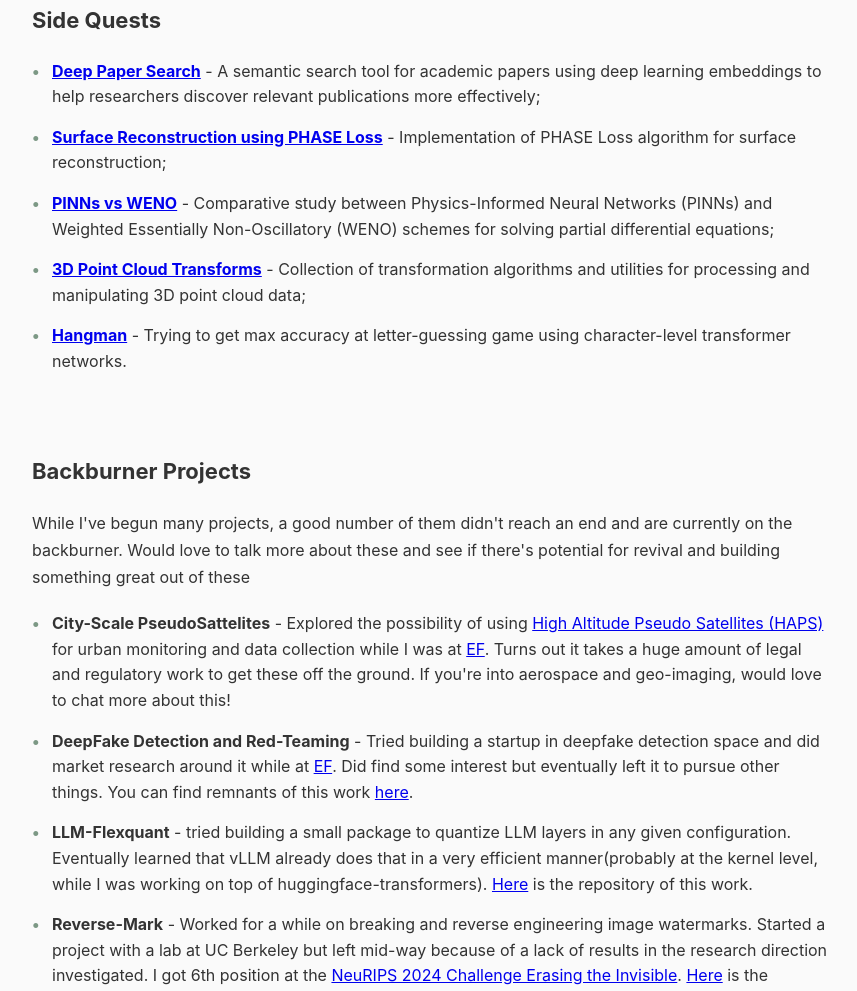
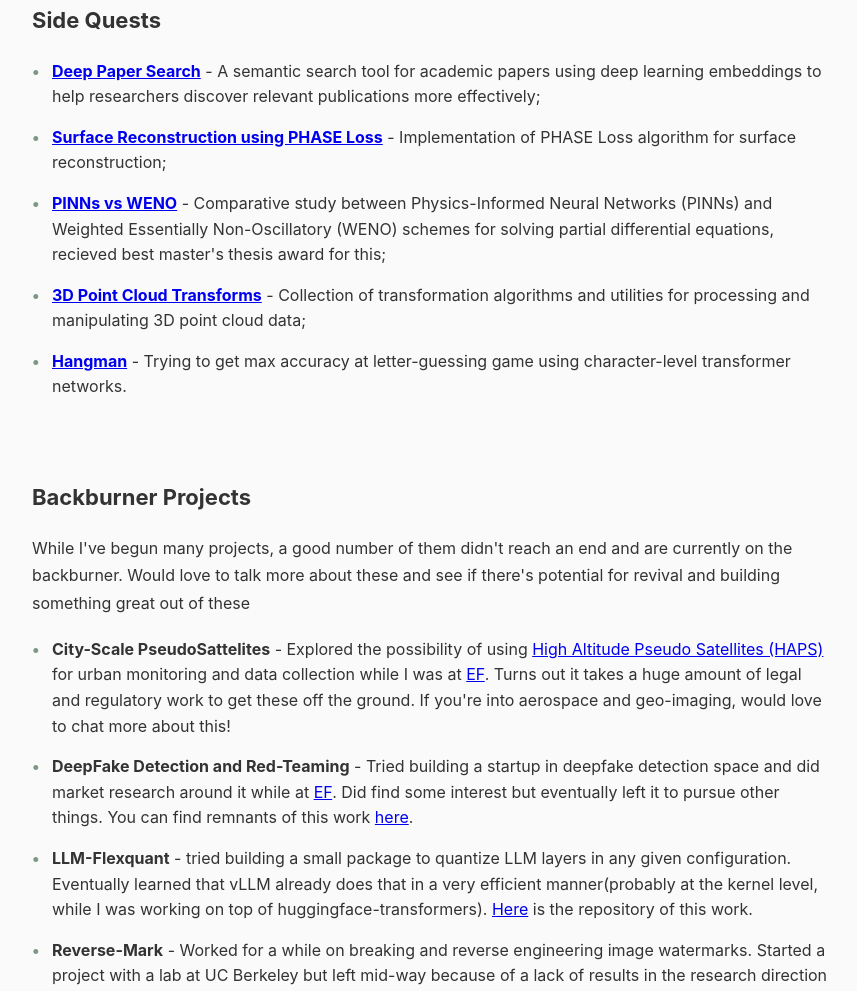
Before and after one commit to mr-sarthakgupta/mr-sarthakgupta.github.io, a plain HTML site: page index.html in a window 1280 px wide. Shown: the part 1550-2541 px from the top of the page, without its empty margins (208-1065 px from the left). Drawn offline with Linux system fonts and the light colour scheme.

Commit message:
Update index.html

```diff
--- a/index.html
+++ b/index.html
@@ -257,7 +257,7 @@
                 <ul class="research-ideas">
                     <li><strong><a href="https://github.com/mr-sarthakgupta/deep-paper-search">Deep Paper Search</a></strong> - A semantic search tool for academic papers using deep learning embeddings to help researchers discover relevant publications more effectively;</li>
                     <li><strong><a href="https://github.com/mr-sarthakgupta/PHASELoss-Pytorch/">Surface Reconstruction using PHASE Loss</a></strong> - Implementation of PHASE Loss algorithm for surface reconstruction;</li>
-                    <li><strong><a href="https://github.com/mr-sarthakgupta/pinns-v-weno/">PINNs vs WENO</a></strong> - Comparative study between Physics-Informed Neural Networks (PINNs) and Weighted Essentially Non-Oscillatory (WENO) schemes for solving partial differential equations;</li>
+                    <li><strong><a href="https://github.com/mr-sarthakgupta/pinns-v-weno/">PINNs vs WENO</a></strong> - Comparative study between Physics-Informed Neural Networks (PINNs) and Weighted Essentially Non-Oscillatory (WENO) schemes for solving partial differential equations, recieved best master's thesis award for this;</li>
                     <li><strong><a href="https://github.com/mr-sarthakgupta/3d-point-cloud-transforms">3D Point Cloud Transforms</a></strong> - Collection of transformation algorithms and utilities for processing and manipulating 3D point cloud data;</li>
                     <li><strong><a href="https://github.com/mr-sarthakgupta/hangman/">Hangman</a></strong> - Trying to get max accuracy at letter-guessing game using character-level transformer networks.</li>
                 </ul>
```
